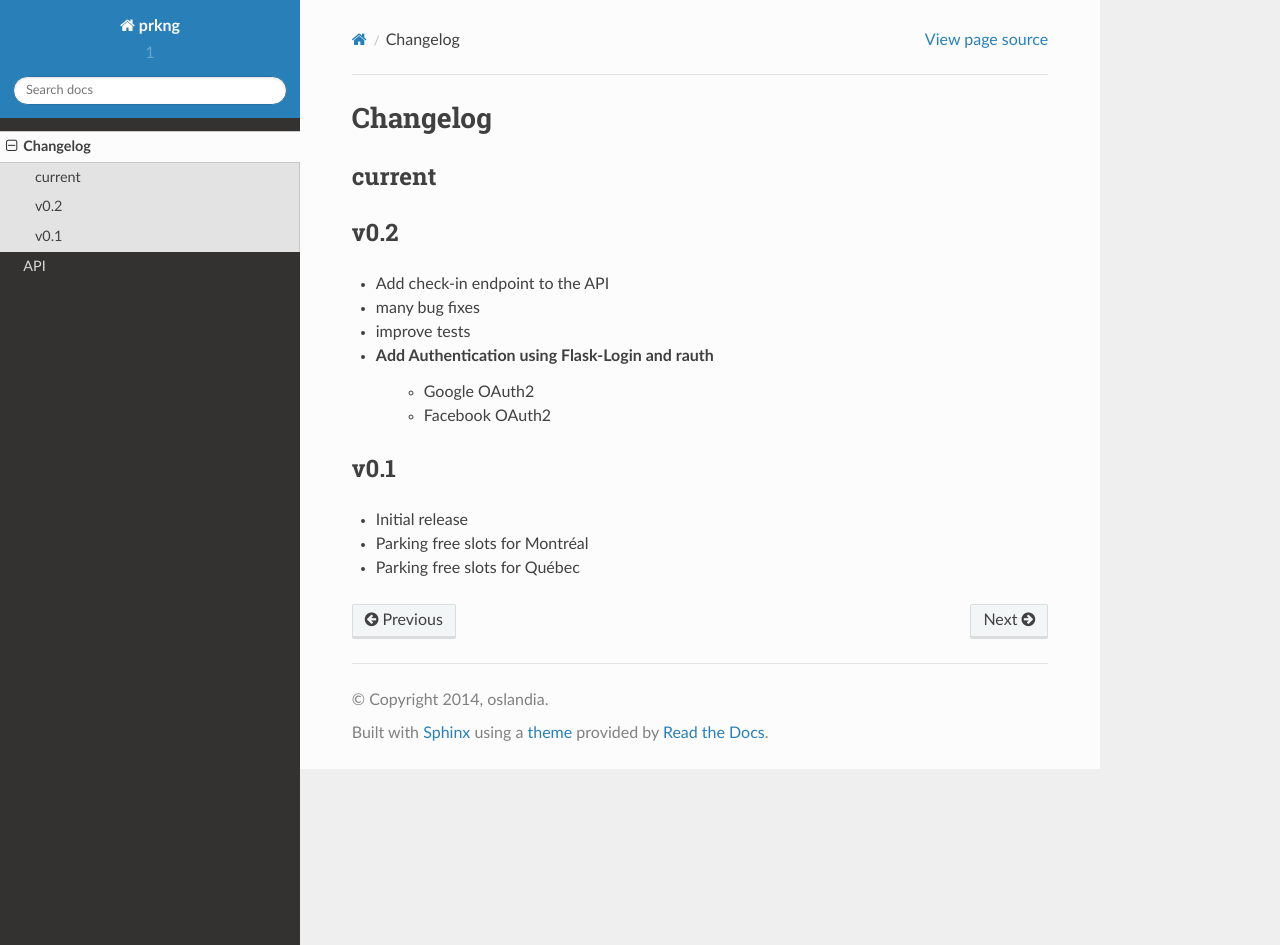
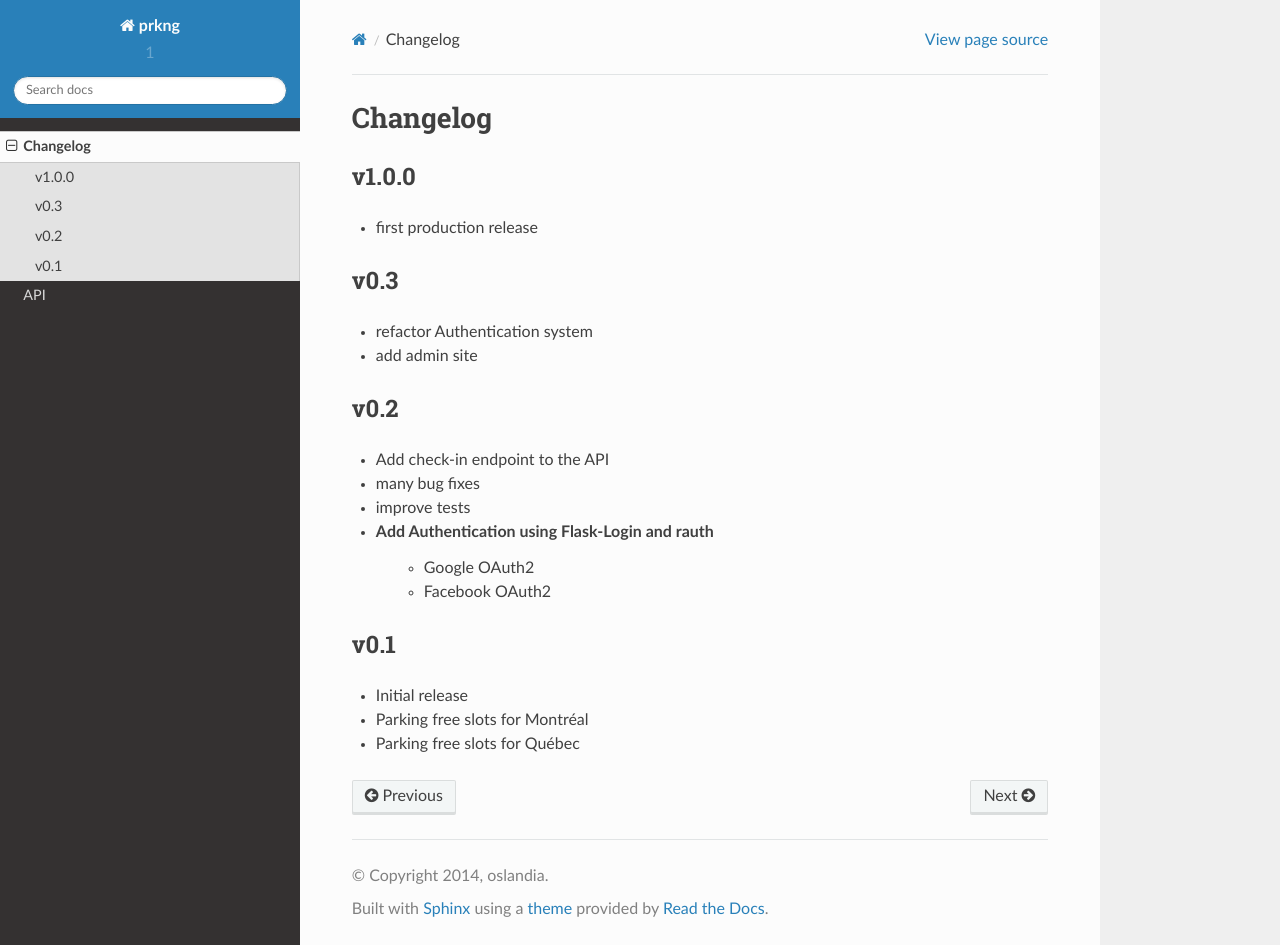
Before and after one commit to prkng/api, a Sphinx documentation site: the page built from doc/CHANGELOG.rst, in a window 1280 px wide and 945 px high. Built offline with Sphinx 7.4.7 and the Read the Docs theme 2.0.0, drawn with Linux system fonts in a browser that asks for light colours.

Commit message:
bump version 1.0.0

```diff
--- a/doc/CHANGELOG.rst
+++ b/doc/CHANGELOG.rst
@@ -1,9 +1,16 @@
 Changelog
 =========
 
-current
--------
+v1.0.0
+------
 
+- first production release
+
+v0.3
+----
+
+- refactor Authentication system
+- add admin site
 
 v0.2
 ----
```
